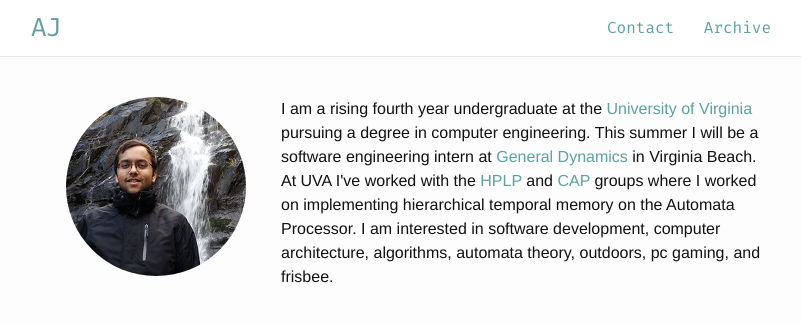
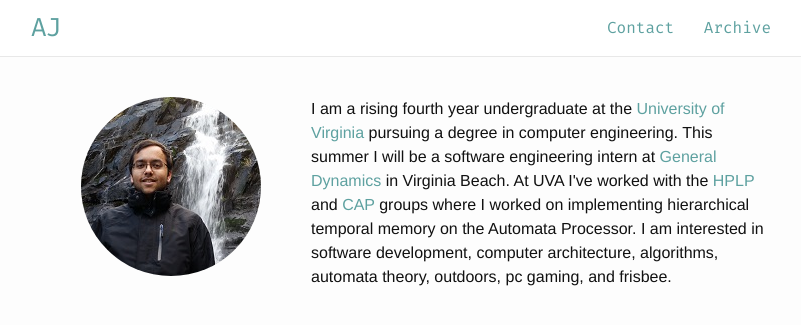
Before and after one commit to ajvarshneya/ajvarshneya.github.io, a Jekyll site: the page built from index.html, in a window 1280 px wide. Shown: the top 325 px of the page, without its empty margins (239-1040 px from the left). Built offline with Jekyll 4.4.1, drawn with Linux system fonts in a browser that asks for light colours.

Commit message:
Updated index

```diff
--- a/index.html
+++ b/index.html
@@ -3,7 +3,7 @@ layout: default
 ---
   <!--<h1 class="page-heading"><a href="{{ page.permalink }}">{{ page.title }}</a></h1>-->
 <div id="main-container" style="">
-	<img src="aj.jpg" style="border-radius: 50%; width: 180px; float: left; margin: -0px 35px 20px 35px;">
+	<img src="aj.jpg" style="border-radius: 50%; width: 180px; float: left; margin: -0px 50px 20px 50px;">
 	<p style="margin: 10px 0px 0px 0px;"> I am a rising fourth year undergraduate at the <a href="http://seas.virginia.edu/">University of Virginia</a> pursuing a degree in computer engineering. This summer I will be a software engineering intern at <a href="http://www.generaldynamics.com/">General Dynamics</a> in Virginia Beach. At UVA I've worked with the <a href="http://hplp.ece.virginia.edu/">HPLP</a> and <a href="http://cap.virginia.edu/">CAP</a> groups where I worked on implementing hierarchical temporal memory on the Automata Processor. I am interested in software development, computer architecture, algorithms, automata theory, outdoors, pc gaming, and frisbee.</p>
 </span>
   <!--<p class="rss-subscribe">subscribe <a href="{{ "/feed.xml" | prepend: site.baseurl }}">via RSS</a></p>-->
```
Also changed, not shown: 1 other file.
